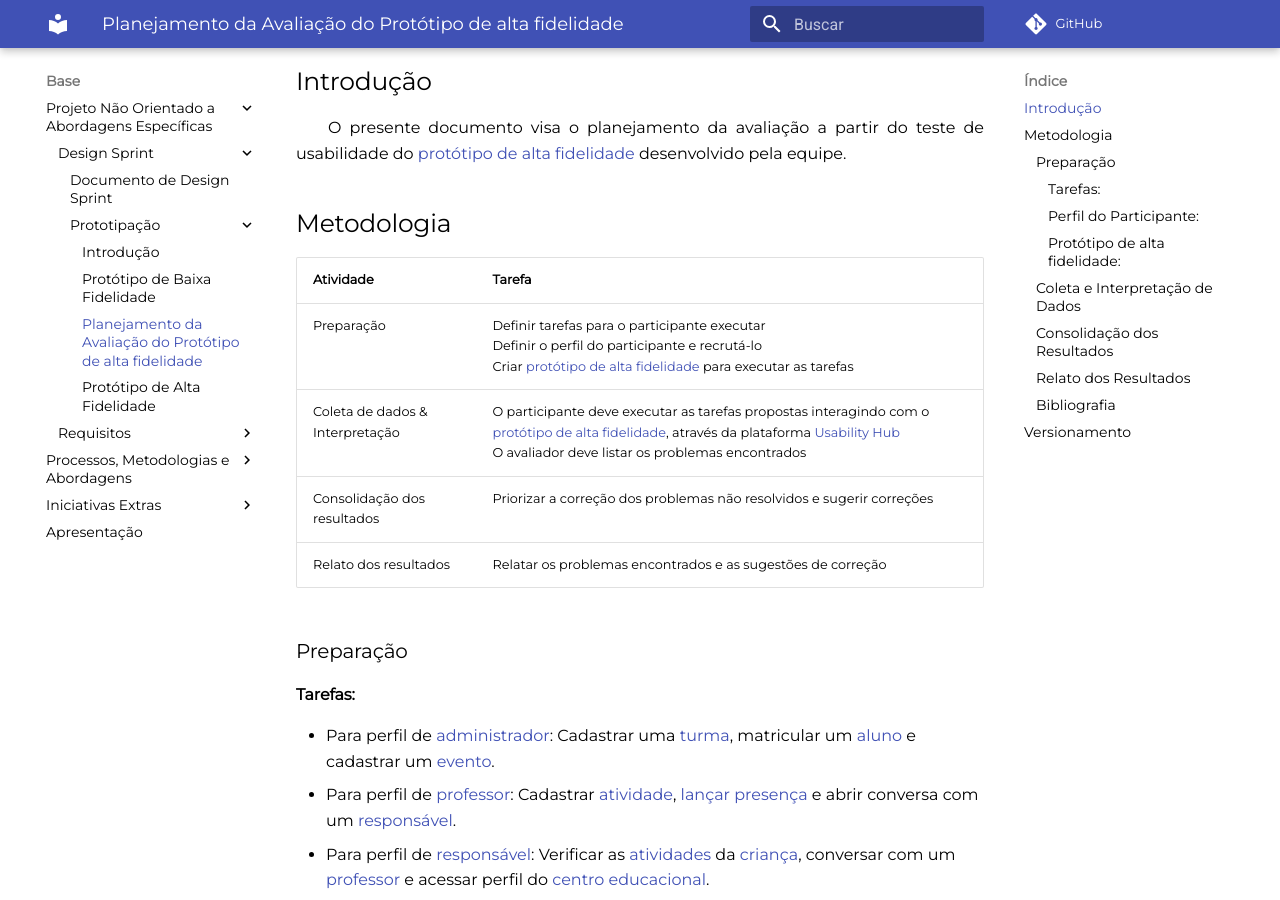
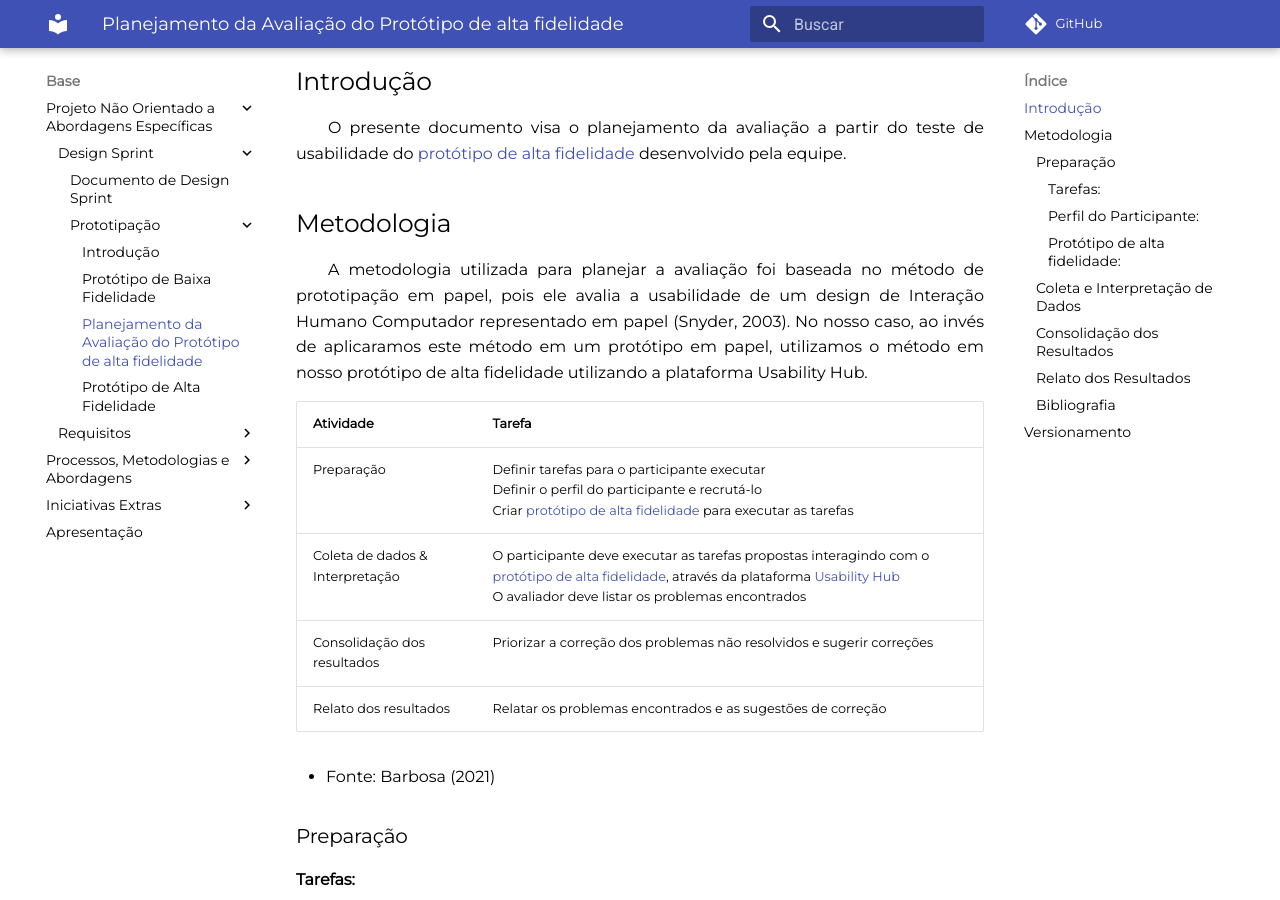
Before and after one commit to UnBArqDsw2021-1/2021.1_G6_Curumim, an MkDocs documentation site: the page built from docs/base/design-sprint/plan-test.md, in a window 1280 px wide and 900 px high, scrolled down 205 px. Built offline with MkDocs 1.6.1 and Material for MkDocs 9.7.7, drawn with Linux system fonts in a browser that asks for light colours; comment, search, counter and statistics services are not loaded; some of the changed text lies outside the part shown.

Commit message:
doc(#107) Adicionando citaçoes e referencias para reforçar o embasamento.
Co-authored-by: edsondearaujo <edsondearaujofga@gmail.com>

```diff
--- a/docs/base/design-sprint/plan-test.md
+++ b/docs/base/design-sprint/plan-test.md
@@ -5,12 +5,17 @@
 
 ## Metodologia
 
+&emsp;&emsp;A metodologia utilizada para planejar a avaliação foi baseada no método de prototipação em papel, pois ele avalia a usabilidade de um design de Interação Humano Computador representado em papel (Snyder, 2003). No nosso caso, ao invés de aplicaramos este método em um protótipo em papel, utilizamos o método em nosso protótipo de alta fidelidade utilizando a plataforma Usability Hub.
+
+
 | Atividade | Tarefa |
 |--|--|
 | Preparação |Definir tarefas para o participante executar<br> Definir o perfil do participante e recrutá-lo<br>Criar [protótipo de alta fidelidade](../../requisitos/modelagem/lexicos/#lexico-prototipo-de-alta-fidelidade) para executar as tarefas |
 | Coleta de dados & Interpretação | O participante deve executar as tarefas propostas interagindo com o [protótipo de alta fidelidade](../../requisitos/modelagem/lexicos/#lexico-prototipo-de-alta-fidelidade), através da plataforma [Usability Hub](https://usabilityhub.com/)<br> O avaliador deve listar os problemas encontrados<br>|
 | Consolidação dos resultados<br> | Priorizar a correção dos problemas não resolvidos e sugerir correções<br> |
 | Relato dos resultados<br> | Relatar os problemas encontrados e as sugestões de correção<br> |
+
+* Fonte: Barbosa (2021)
 
 ### Preparação
 
@@ -53,6 +58,7 @@ O [protótipo de alta fidelidade](../../requisitos/modelagem/lexicos/#lexico-pro
 
 ### Bibliografia
 > - Barbosa, S. D. J.; Silva, B. S. da; Silveira, M. S.; Gasparini, I.; Darin, T.; Barbosa, G. D. J. (2021) Interação Humano-Computador e Experiência do usuário.
+> - Snyder, Carolyn (2003). Paper Prototyping: The Fast and Easy Way to Design and Refine User Interfaces. Morgan Kaufmann Publishers Inc., San Francisco, CA, USA.
 
 ## Versionamento
 | Versão | Data | Modificação | Autor |
```
